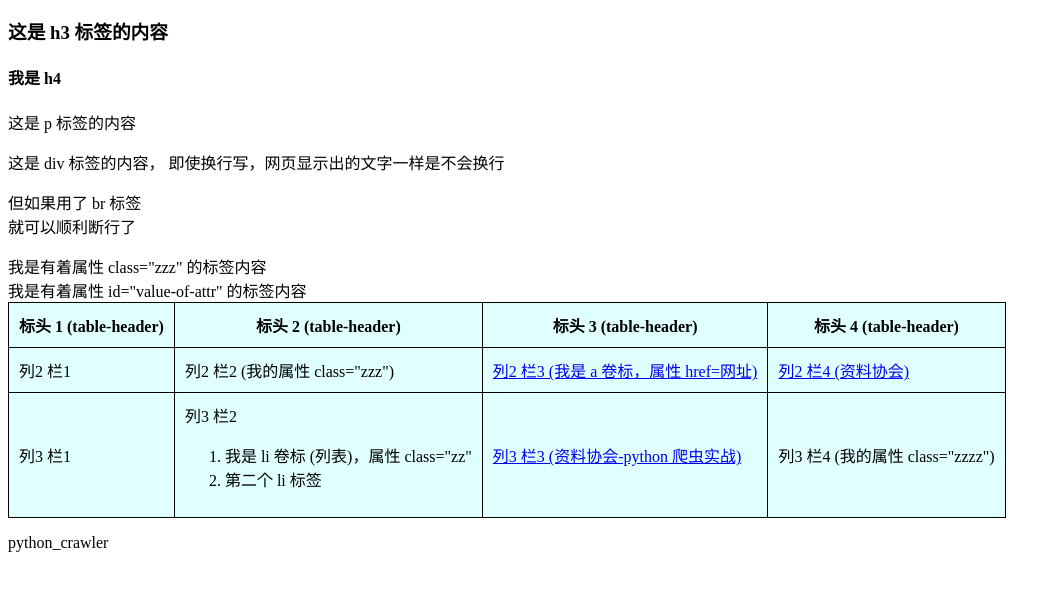
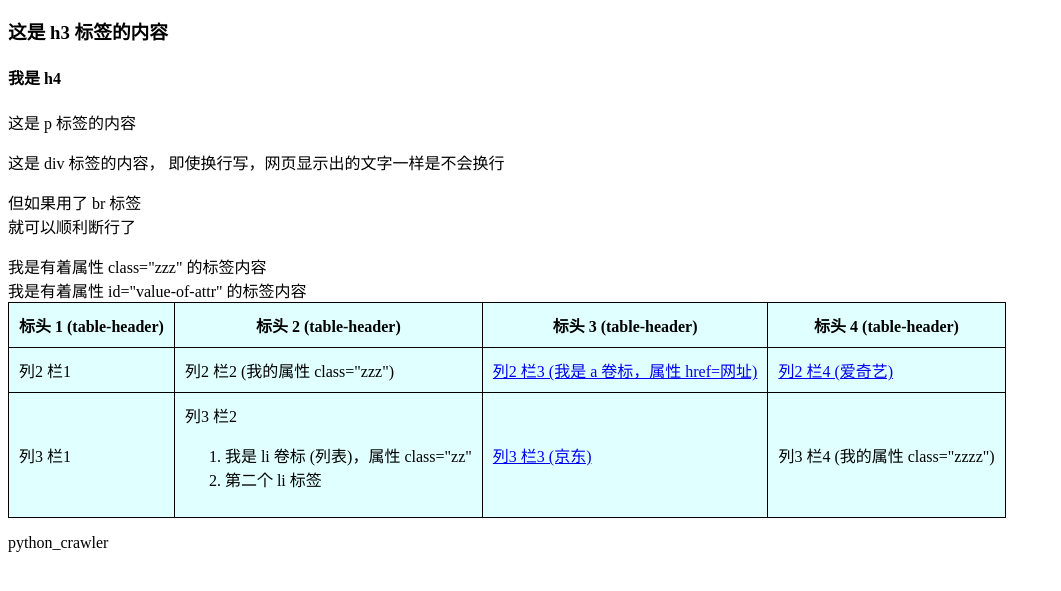
Before and after one commit to shapleyvalue/example_page, a plain HTML site: page index.html in a window 1280 px wide. Shown: the part 127-718 px from the top of the page, without its empty margins (0-1061 px from the left). Drawn offline with Linux system fonts and the light colour scheme.

Commit message:
Update index.html

```diff
--- a/index.html
+++ b/index.html
@@ -56,10 +56,10 @@
 			<td> 列2 栏1 </td>
 			<td class = "zzz"> 列2 栏2 (我的属性 class="zzz") </td>
 			<td>
-				<a href = "http://www.yahoo.com.tw">列2 栏3 (我是 a 卷标，属性 href=网址) </a>
+				<a href = "https://www.bing.com/">列2 栏3 (我是 a 卷标，属性 href=网址) </a>
 			</td>
 			<td>
-				<a href = "http://foundation.datasci.tw/">列2 栏4 (资料协会) </a>
+				<a href = "https://vip.iqiyi.com/?fv=zz_57b2d4c27f403-159988165-224842">列2 栏4 (爱奇艺) </a>
 			</td>
 		  </tr>
 		  <tr>
@@ -71,7 +71,7 @@
 				</ol>
 			</td>
 			<td>
-				<a href = "http://foundation.datasci.tw/python-crawling-170813/" id = "hyperlink"> 列3 栏3 (资料协会-python 爬虫实战)</a>
+				<a href = "https://www.jd.com/" id = "hyperlink"> 列3 栏3 (京东)</a>
 			</td>
 			<td class = "zzzz">列3 栏4 (我的属性 class="zzzz")</td>
 		  </tr>
```
